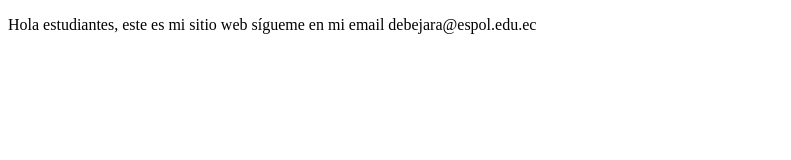
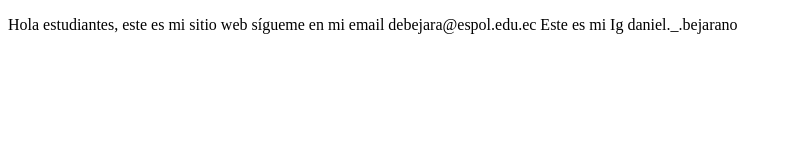
Before and after one commit to DeBejara/proyectoDemoCursoPrework, a plain HTML site: page index.html in a window 1280 px wide. Shown: the whole page, without its empty margins (0-791 px from the left). Drawn offline with Linux system fonts and the light colour scheme.

Commit message:
Cambios, agregamos Ig

```diff
--- a/index.html
+++ b/index.html
@@ -10,6 +10,7 @@
     <p>
         Hola estudiantes, este es mi sitio web
         sígueme en mi email debejara@espol.edu.ec
+        Este es mi Ig daniel._.bejarano
     </p>
 </body>
 </html>
```
